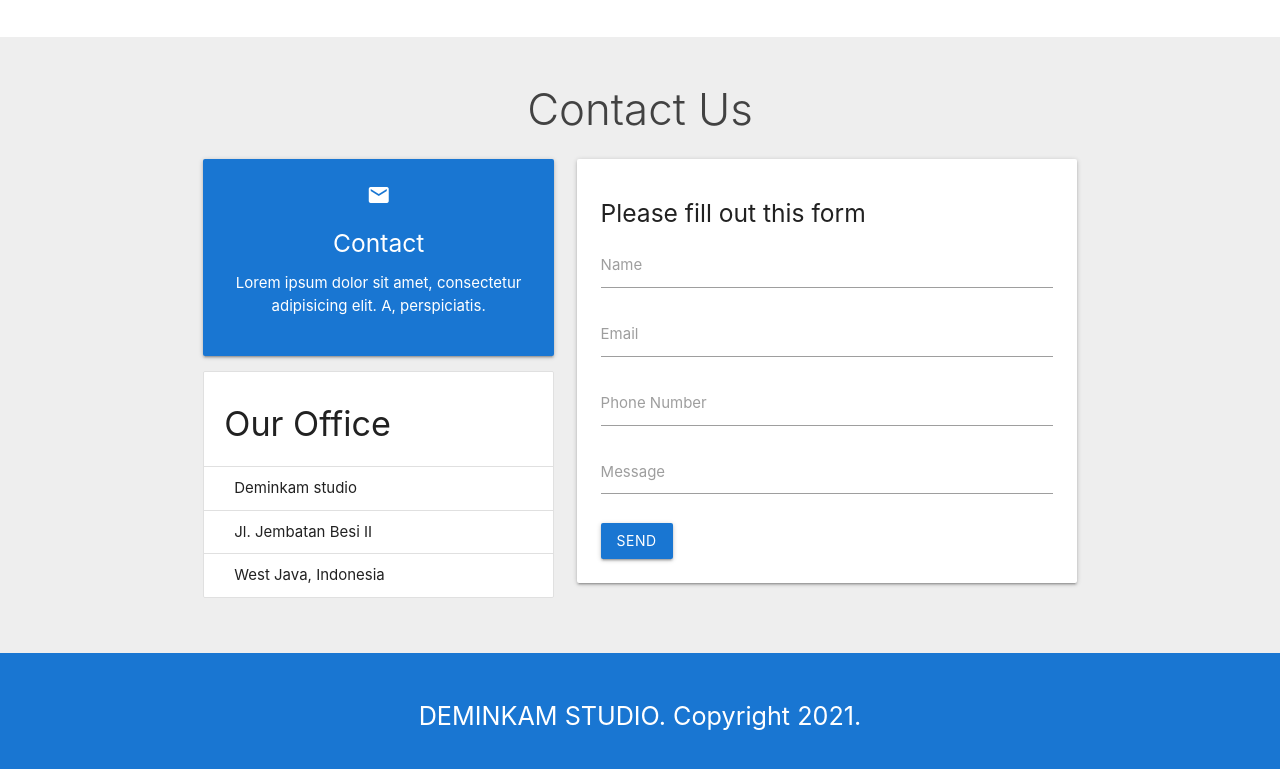
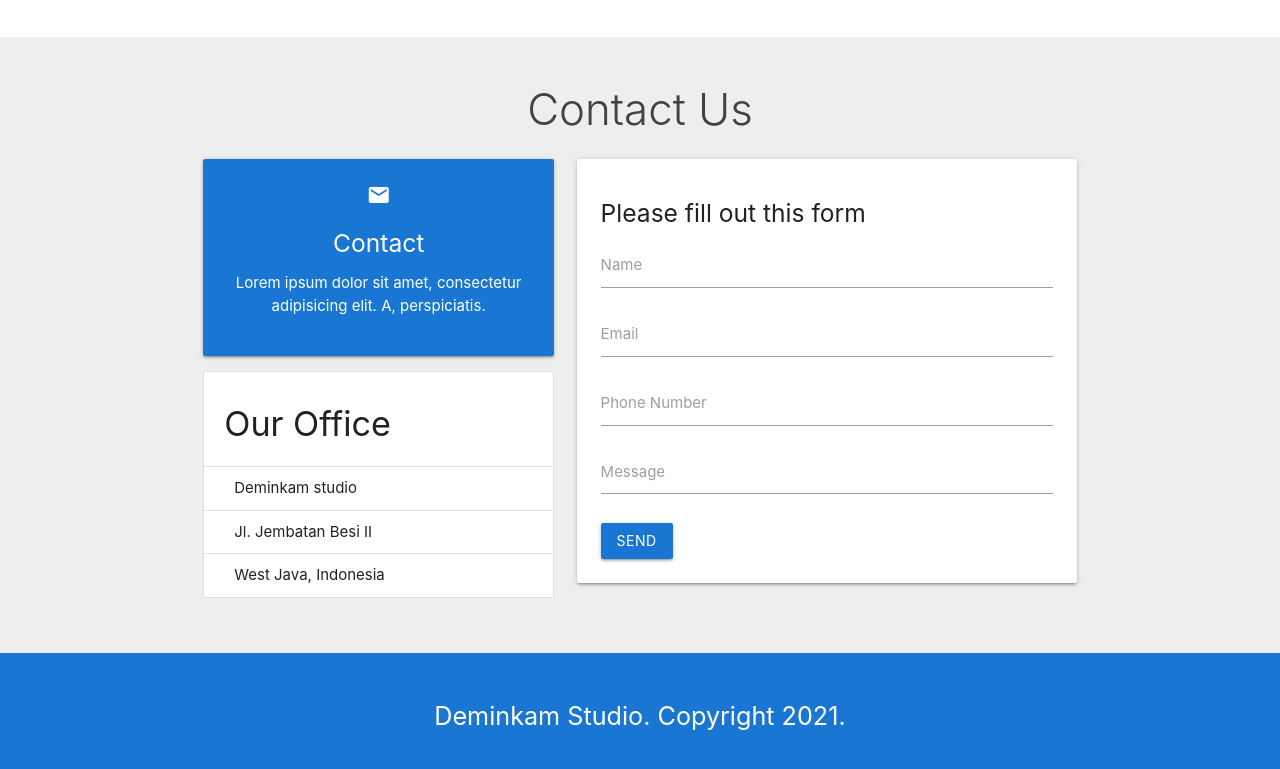
Before and after one commit to deminkamstudio/deminkamstudio.github.io, a plain HTML site: page index.html in a window 1280 px wide. Shown: the part 1946-2715 px from the top of the page. Drawn offline with Linux system fonts and the light colour scheme.

Commit message:
merubah footer

```diff
--- a/index.html
+++ b/index.html
@@ -242,13 +242,10 @@
       </div>
     </section>
 
-
     <!-- footer -->
     <footer class="blue darken-2 white-text center">
-      <p class="flow-text">DEMINKAM STUDIO. Copyright 2021.</p>
+      <p class="flow-text">Deminkam Studio. Copyright 2021.</p>
     </footer>
-
-
 
     <!--JavaScript at end of body for optimized loading-->
     <script type="text/javascript" src="js/materialize.min.js"></script>
```
